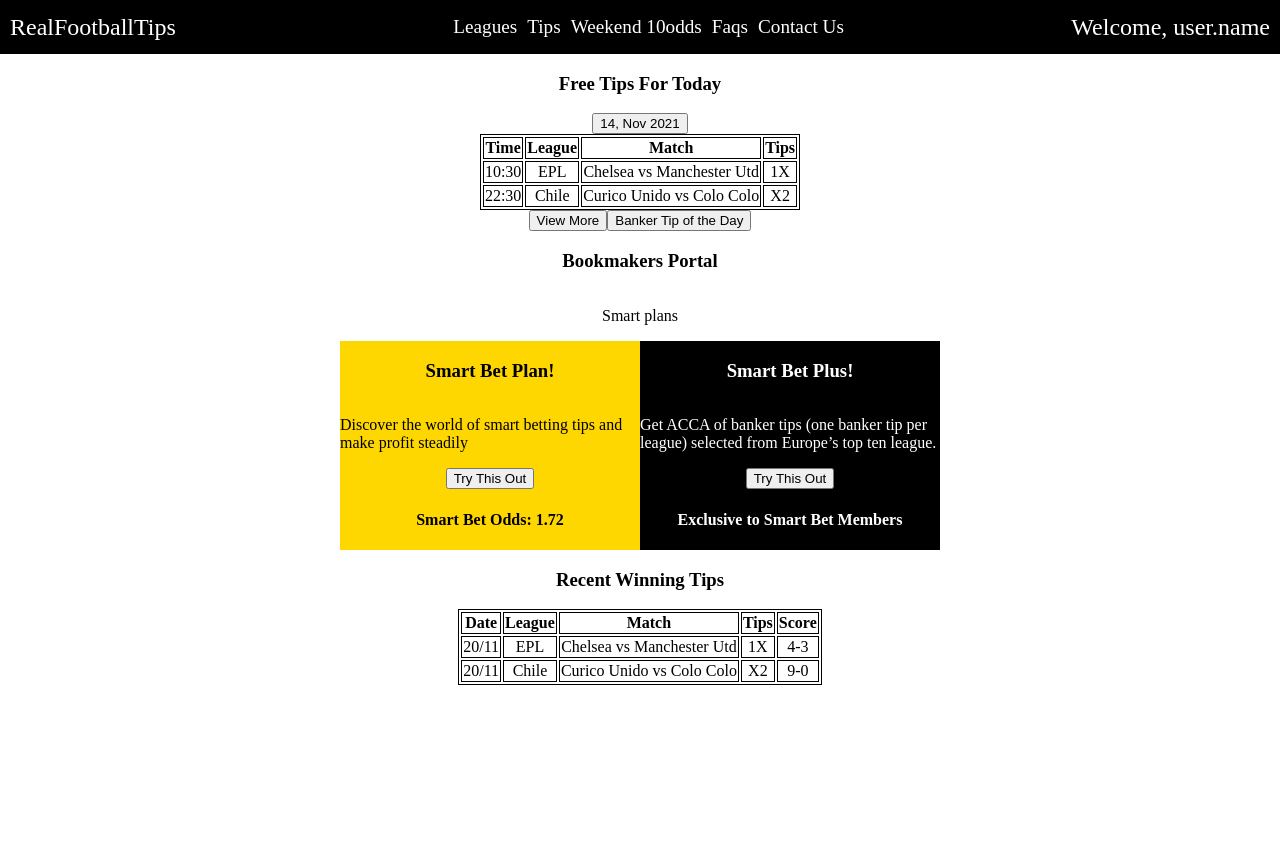
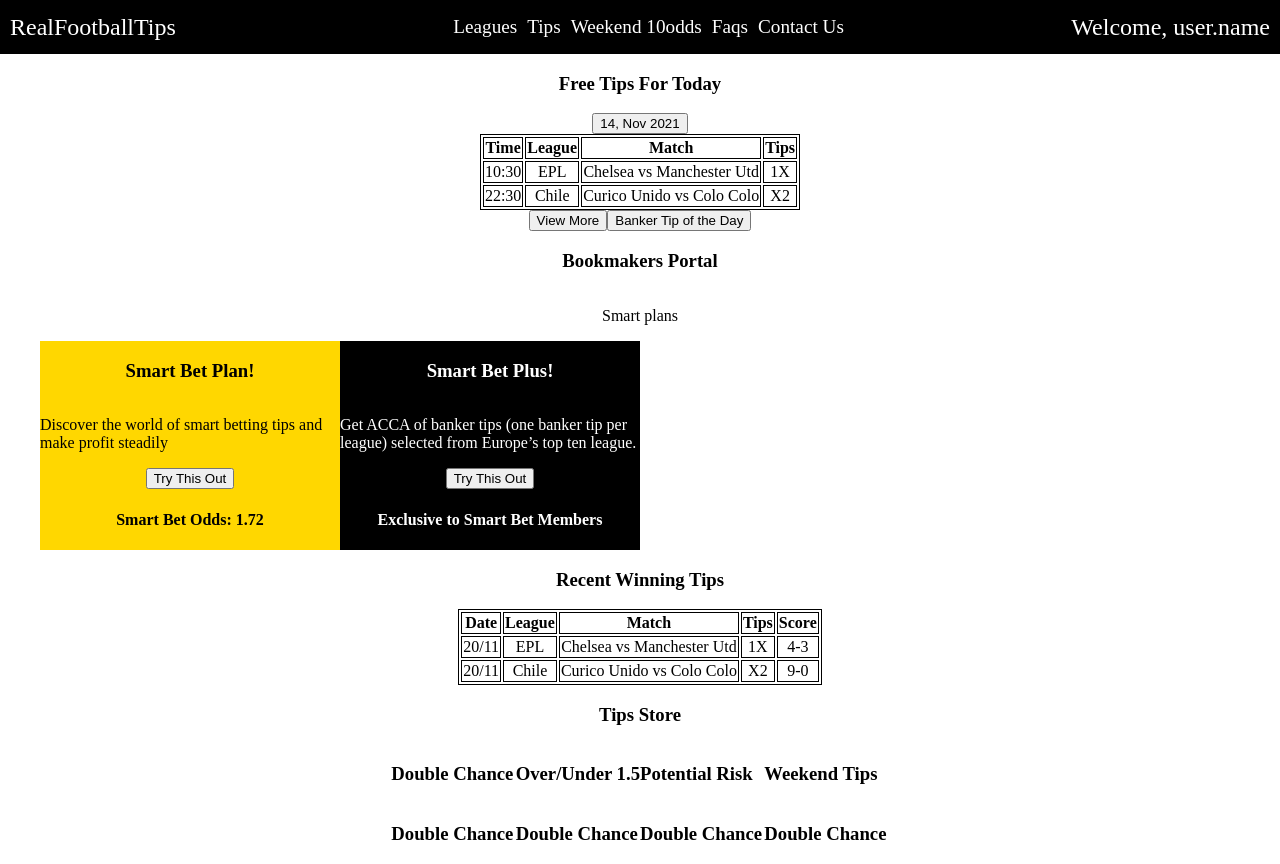
Before and after one commit to diamond-nicholas/football_tip, a React (Create React App) app: page / in a window 1280 px wide. Before the commit the page ends 800 px from the top, so only its background shows below. Built offline with nearby package versions, Linux system fonts and the light colour scheme.

Commit message:
add basic style

```diff
--- a/src/Components/App.js
+++ b/src/Components/App.js
@@ -1,6 +1,7 @@
 import Nav from './Nav';
 import NewTips from './NewTips';
 import Plans from './Plans';
+import Tips from './Tips';
 import Upcoming from './Upcoming';
 
 import('../Styles/App.css');
@@ -12,6 +13,7 @@ function App() {
       <NewTips />
       <Plans />
       <Upcoming />
+      <Tips />
     </div>
   );
 }
--- a/src/Components/Tips.js
+++ b/src/Components/Tips.js
@@ -5,11 +5,21 @@ const Tips = () => {
   return (
     <>
       <main>
-        <article>
+        <article className='head-tips'>
           <h3>Tips Store</h3>
         </article>
+        <article className='cards'>
           <aside>
             <h3>Double Chance</h3>
+          </aside>
+          <aside>
+            <h3>Over/Under 1.5</h3>
+          </aside>
+          <aside>
+            <h3>Potential Risk</h3>
+          </aside>
+          <aside>
+            <h3>Weekend Tips</h3>
           </aside>
           <aside>
             <h3>Double Chance</h3>
@@ -23,15 +33,7 @@ const Tips = () => {
           <aside>
             <h3>Double Chance</h3>
           </aside>
-        <aside>
-          <h3>Double Chance</h3>
-        </aside>
-        <aside>
-          <h3>Double Chance</h3>
-        </aside>
-        <aside>
-          <h3>Double Chance</h3>
-        </aside>
+        </article>
       </main>
     </>
   );
--- a/src/Styles/Plans.css
+++ b/src/Styles/Plans.css
@@ -1,3 +1,10 @@
+main {
+ display: flex;
+ flex-direction: column;
+ justify-content: center;
+ align-items: center;
+}
+
 .header {
   display: flex;
   flex-direction: column;
--- a/src/Styles/Tips.css
+++ b/src/Styles/Tips.css
@@ -0,0 +1,16 @@
+main {
+ display: flex;
+ flex-direction: column;
+ justify-content: center;
+ align-items: center;
+}
+.head-tips {
+ display: flex;
+ justify-content: center;
+ align-items: center;
+}
+
+.cards {
+ display: grid;
+ grid-template-columns: 1fr 1fr 1fr 1fr;
+}
```
Lines whose indentation alone changed are shown as unchanged.
